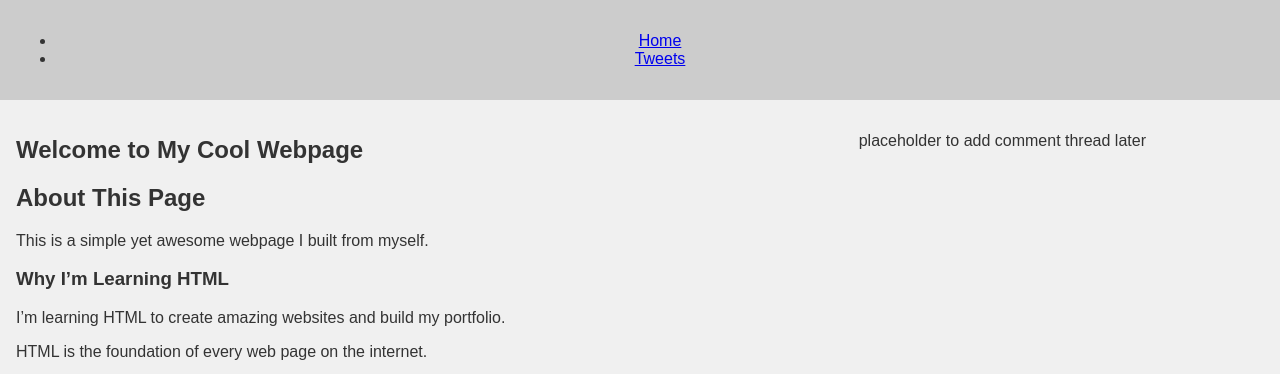
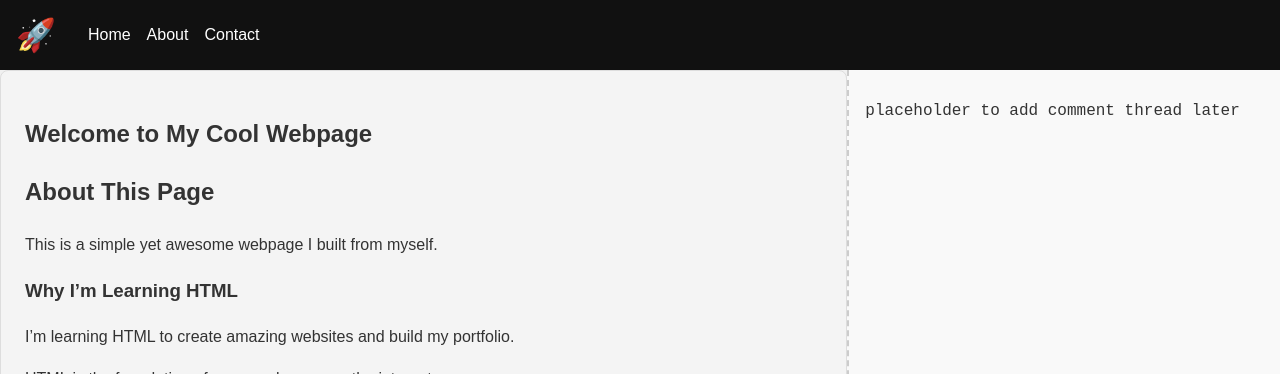
Before and after one commit to King001k/alx_html_css, a plain HTML site: page css_basic/index.html in a window 1280 px wide. Shown: the top 374 px of the page. Drawn offline with Linux system fonts and the light colour scheme.

Commit message:
Add custom styles and logo character to header

```diff
--- a/css_basic/index.html
+++ b/css_basic/index.html
@@ -6,14 +6,17 @@
     <title>My First Portfolio</title>
     <meta name="viewport" content="width=device-width, initial-scale=1.0">
     <link href="base.css" rel="stylesheet">
-   <link href="styles.css" rel="stylesheet">
-</head>
+    <link href="styles.css" rel="stylesheet">
+
+  </head>
 <body>
     <body class="works_on_smartphone">
   <header>
     <ul>
-      <li><a href="index.html">Home</a></li>
-      <li><a href="tweets.html">Tweets</a></li>
+       <li class="logo">&#128640;</li> <!-- Rocket logo -->
+       <li>Home</li>
+       <li>About</li>
+       <li>Contact</li>
     </ul>
   </header>
 
--- a/css_basic/styles.css
+++ b/css_basic/styles.css
@@ -29,3 +29,57 @@ header, footer {
   background-color: #ccc;
   text-align: center;
 }
+/* Style the logo */
+.logo {
+  font-size: 2rem;       /* Make it bigger */
+  margin-right: 1rem;    /* Add space before next nav item */
+}
+
+/* Header Styling */
+header {
+  background-color: #111;
+  color: #fff;
+  padding: 1rem;
+}
+
+header ul {
+  list-style: none;
+  display: flex;
+  align-items: center;
+  gap: 1rem;
+  margin: 0;
+  padding: 0;
+}
+
+/* Footer Styling */
+footer {
+  background-color: #111;
+  color: #fff;
+  padding: 1rem;
+  text-align: center;
+}
+
+/* Article Styling - You can go wild here */
+article {
+  background-color: #f4f4f4;
+  color: #333;
+  border: 1px solid #ddd;
+  border-radius: 8px;
+  font-family: Arial, sans-serif;
+  padding: 1.5rem;
+  line-height: 1.6;
+}
+
+/* Aside Styling */
+aside {
+  background-color: #f9f9f9;
+  border-left: 2px dashed #ccc;
+  padding: 1rem;
+  font-family: 'Courier New', monospace;
+}
+
+/* Add hover effects */
+article:hover {
+  background-color: #e9e9e9;
+  transition: 0.3s;
+}
```
